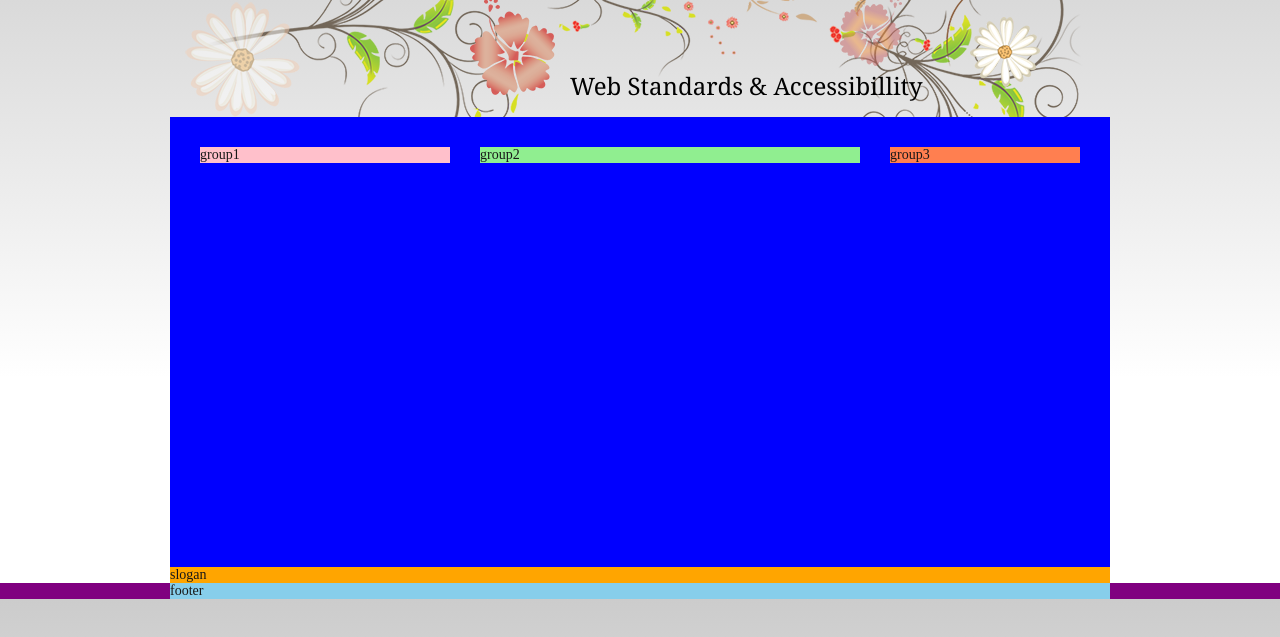
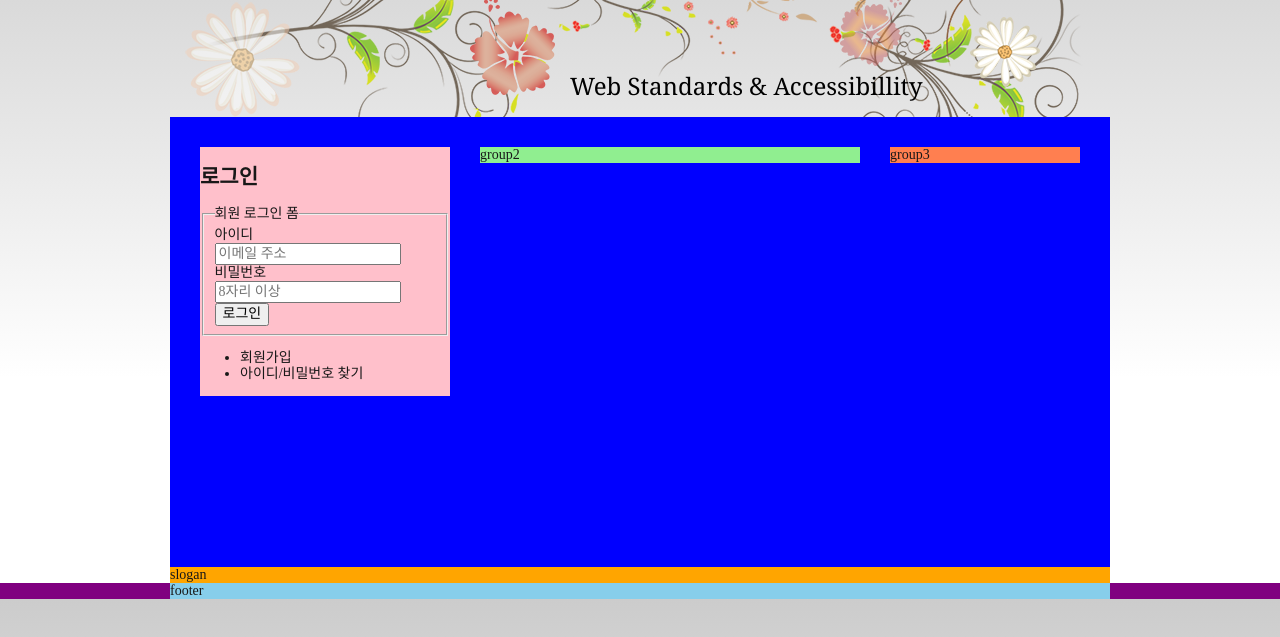
Before and after one commit to seul-yun/FDS17_Fixed, a plain HTML site: page index.html in a window 1280 px wide. Shown: the part 137-774 px from the top of the page. Drawn offline with Linux system fonts and the light colour scheme; a web font is replaced by a local one.

Commit message:
로그인 폼 마크업

```diff
--- a/index.html
+++ b/index.html
@@ -10,7 +10,7 @@
         <header class="header">
             <h1 class="logo">
                 <a href="#">
-                    <img src="./images/logo.png" />
+                    <img src="./images/logo.png" alt="로고"/>
                 </a>
             </h1>
             <ul class="member">
@@ -33,7 +33,7 @@
                 <h2 class="a11y-hidden">메인 메뉴</h2>
                 <ul class="menu">
                     <li class="menu-item menu-act">
-                        <button type="button"class="btn-menu">HTML에 대해</button>
+                        <button type="button" class="btn-menu">HTML에 대해</button>
                     <ul class="sub-menu sub-menu1">
                         <li><a href="#">HTML5 소개</a></li>
                         <li><a href="#">레퍼런스 소개</a></li>
@@ -41,7 +41,7 @@
                     </ul>
                     </li>
                     <li class="menu-item ">
-                        <button type="button"class="btn-menu">CSS에 대해</button>
+                        <button type="button" class="btn-menu">CSS에 대해</button>
                     <ul class="sub-menu sub-menu2">
                         <li><a href="#">CSS 소개</a></li>
                         <li><a href="#">CSS2 VS CSS3</a></li>
@@ -50,7 +50,7 @@
                     </ul>
                     </li>
                     <li class="menu-item">
-                        <button type="button"class="btn-menu">웹표준</button>
+                        <button type="button" class="btn-menu">웹표준</button>
                     <ul class="sub-menu sub-menu3">
                         <li><a href="#">웹표준 이란?</a></li>
                         <li><a href="#">W3C</a></li>
@@ -58,7 +58,7 @@
                     </ul>
                     </li>
                     <li class="menu-item">
-                        <button type="button"class="btn-menu">웹 접근성</button>
+                        <button type="button" class="btn-menu">웹 접근성</button>
                     <ul class="sub-menu sub-menu4">
                         <li><a href="#">웹 접근성의 개요</a></li>
                         <li><a href="#">장애 환경의 이해</a></li>
@@ -67,7 +67,7 @@
                     </ul>
                     </li>
                     <li class="menu-item">
-                        <button type="button"class="btn-menu">묻고 답하기</button>
+                        <button type="button" class="btn-menu">묻고 답하기</button>
                     <ul class="sub-menu sub-menu5">
                         <li><a href="#">묻고 답하기</a></li>
                         <li><a href="#">FAQ</a></li>
@@ -77,7 +77,7 @@
                     </ul>
                     </li>
                     <li class="menu-item">
-                        <button type="button"class="btn-menu">자료실</button>
+                        <button type="button" class="btn-menu">자료실</button>
                     <ul class="sub-menu sub-menu6">
                         <li><a href="#">공개 자료실</a></li>
                         <li><a href="#">이미지 자료실</a></li>
@@ -94,7 +94,29 @@
             </div>
         </div>
         <main class="main clearfix">
-            <div class="group group1">group1</div>
+            <div class="group group1">
+                <section class="login">
+                    <h2 class="login-heading">로그인</h2>
+                    <form action="https://formspree.io/mwkrwgrg" method="POST" class="login-form">
+                        <fieldset>
+                            <legend>회원 로그인 폼</legend>
+                            <div class="user-email">
+                                <label for="userEmail">아이디</label>
+                                <input type="email" name="userEmail" id="userEmail" placeholder="이메일 주소" required />
+                            </div>
+                            <div class="user-pw">
+                                <label for="userPw">비밀번호</label>
+                                <input type="password" name="userPassword" id="userPw" placeholder="8자리 이상" required/>
+                            </div>
+                            <button class="btn-login" type="submit">로그인</button>
+                        </fieldset>
+                    </form>
+                    <ul class="member-only" >
+                        <li><a href="#">회원가입</a></li>
+                        <li><a href="#">아이디/비밀번호 찾기</a></li>
+                    </ul>
+                </section>
+            </div>
             <div class="group group2">group2</div>
             <div class="group group3">group3</div>
         </main>
@@ -103,6 +125,5 @@
             <footer class="footer">footer</footer>
         </div>
     </div>
-  </div>
 </body>
 </html>
```
